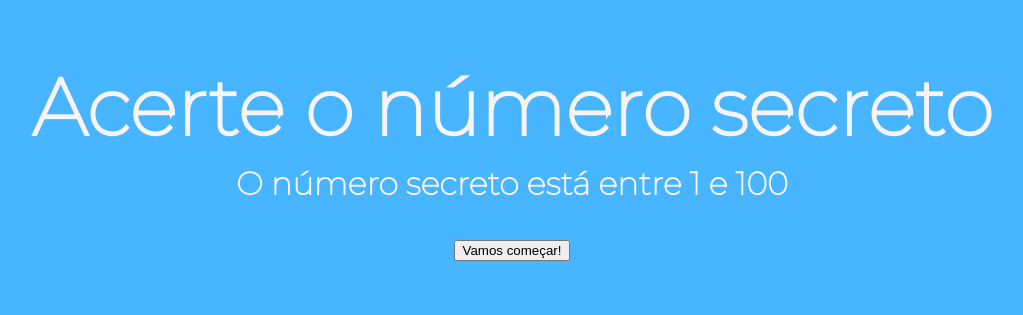
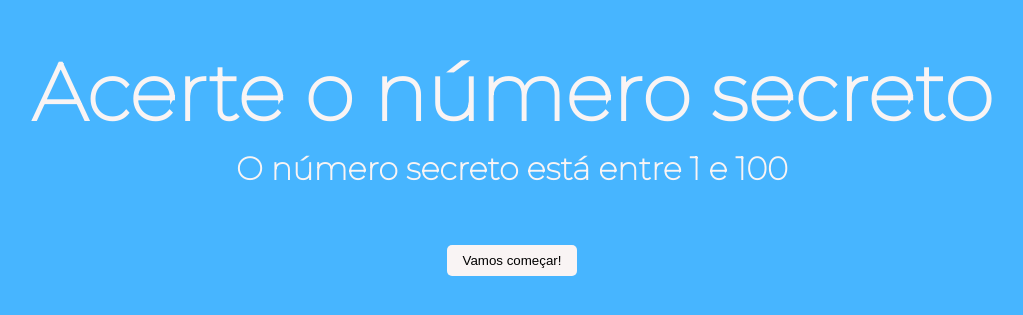
Before and after one commit to Felipewiiu/Reconhecimento-de-voz, a plain HTML site: page index.html in a window 1280 px wide. Shown: the part 263-578 px from the top of the page, without its empty margins (128-1151 px from the left). Drawn offline with nearby package versions, Linux system fonts and the light colour scheme.

Commit message:
Add files via upload

```diff
--- a/style.css
+++ b/style.css
@@ -54,7 +54,16 @@ h3 {
     opacity: 0;
 }
 
-@media screen and (max-width: 768px){
+.btn-jogar {
+    padding: 8px 15px;
+    border: 0px;
+    background-color: var(--primary-color);
+    border-radius: 5px;
+    margin-top: 20px;
+    cursor: pointer;
+}
+
+@media screen and (max-width: 1024px){
     h1 {
         font-size: 2em;
     }
```
